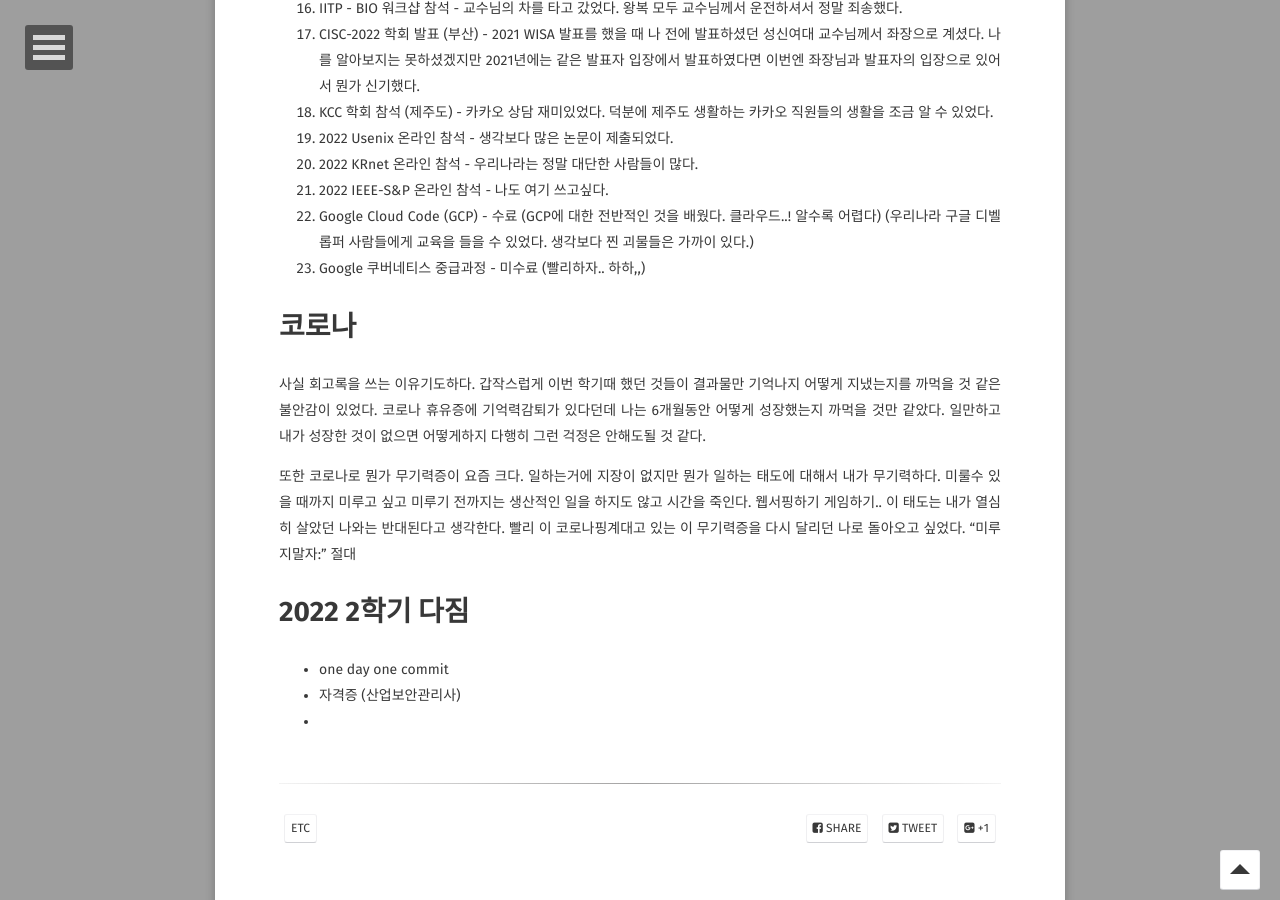
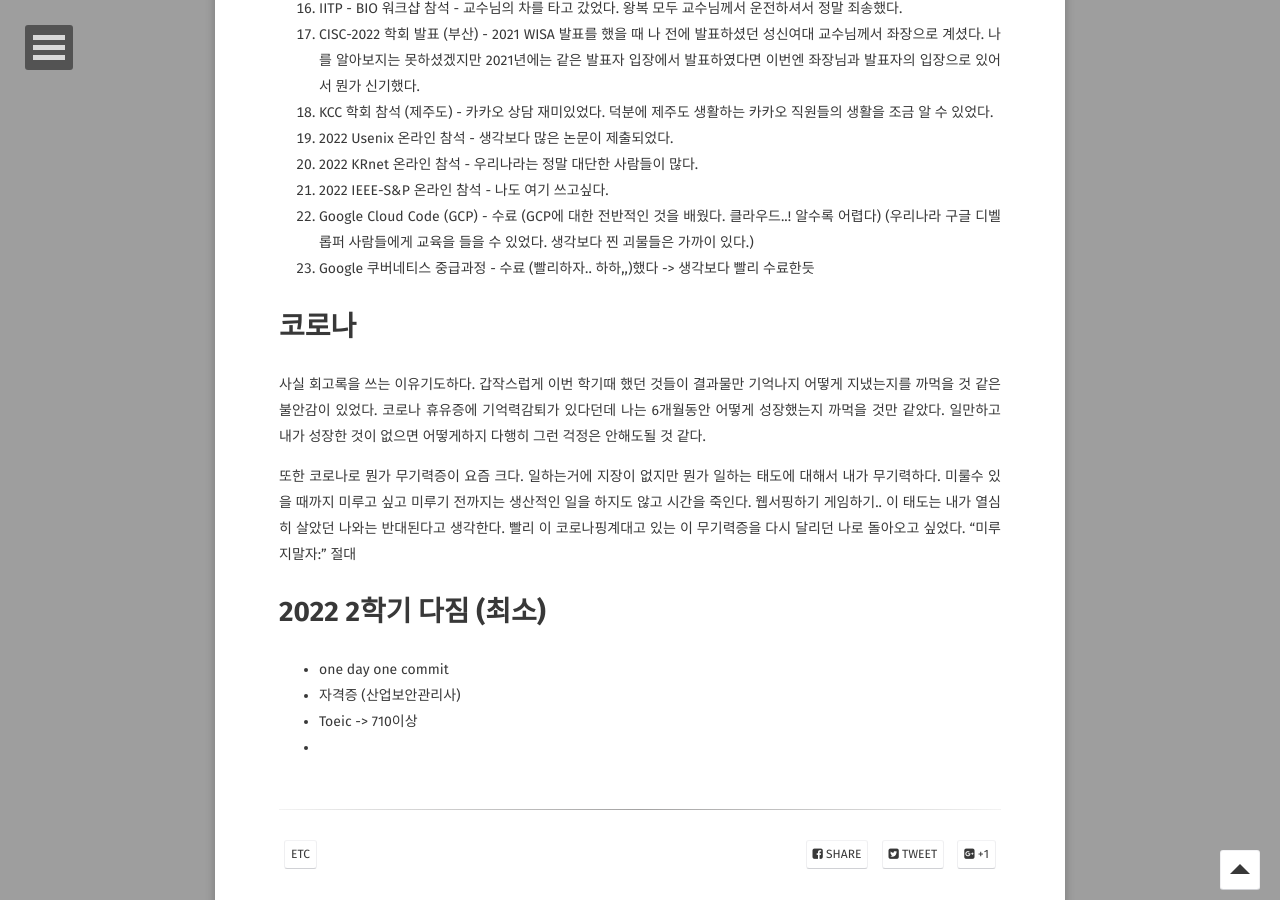
Before and after one commit to leesk212/leesk212.github.io, a Jekyll site: the page built from _posts/2022-08-27-[etc]2022년 1학기 회고록.md, in a window 1280 px wide and 900 px high, scrolled down 1112 px. Built offline with Jekyll 4.4.1, drawn with Linux system fonts in a browser that asks for light colours; some web fonts are replaced; our own code applies the rules of GitHub Pages for plain Markdown files; comment, search, counter and statistics services are not loaded.

Commit message:
인터넷 편집기 신기해

```diff
--- a/_posts/2022-08-27-[etc]2022년 1학기 회고록.md
+++ b/_posts/2022-08-27-[etc]2022년 1학기 회고록.md
@@ -30,7 +30,7 @@ toc: true
 20. 2022 KRnet 온라인 참석 - 우리나라는 정말 대단한 사람들이 많다.
 21. 2022 IEEE-S&P 온라인 참석 - 나도 여기 쓰고싶다.
 22. Google Cloud Code (GCP) - 수료 (GCP에 대한 전반적인 것을 배웠다. 클라우드..! 알수록 어렵다) (우리나라 구글 디벨롭퍼 사람들에게 교육을 들을 수 있었다. 생각보다 찐 괴물들은 가까이 있다.)
-23. Google 쿠버네티스 중급과정 - 미수료 (빨리하자.. 하하,,)
+23. Google 쿠버네티스 중급과정 - 수료 (빨리하자.. 하하,,)했다 -> 생각보다 빨리 수료한듯
 
 # 코로나
 사실 회고록을 쓰는 이유기도하다. 갑작스럽게 이번 학기때 했던 것들이 결과물만 기억나지 어떻게 지냈는지를 까먹을 것 같은 불안감이 있었다.
@@ -41,7 +41,8 @@ toc: true
 미루기 전까지는 생산적인 일을 하지도 않고 시간을 죽인다. 웹서핑하기 게임하기.. 이 태도는 내가 열심히 살았던 나와는 반대된다고 생각한다.
 빨리 이 코로나핑계대고 있는 이 무기력증을 다시 달리던 나로 돌아오고 싶었다. "미루지말자:" 절대
 
-# 2022 2학기 다짐
+# 2022 2학기 다짐 (최소)
 - one day one commit
 - 자격증 (산업보안관리사)
+- Toeic -> 710이상
 -
```
